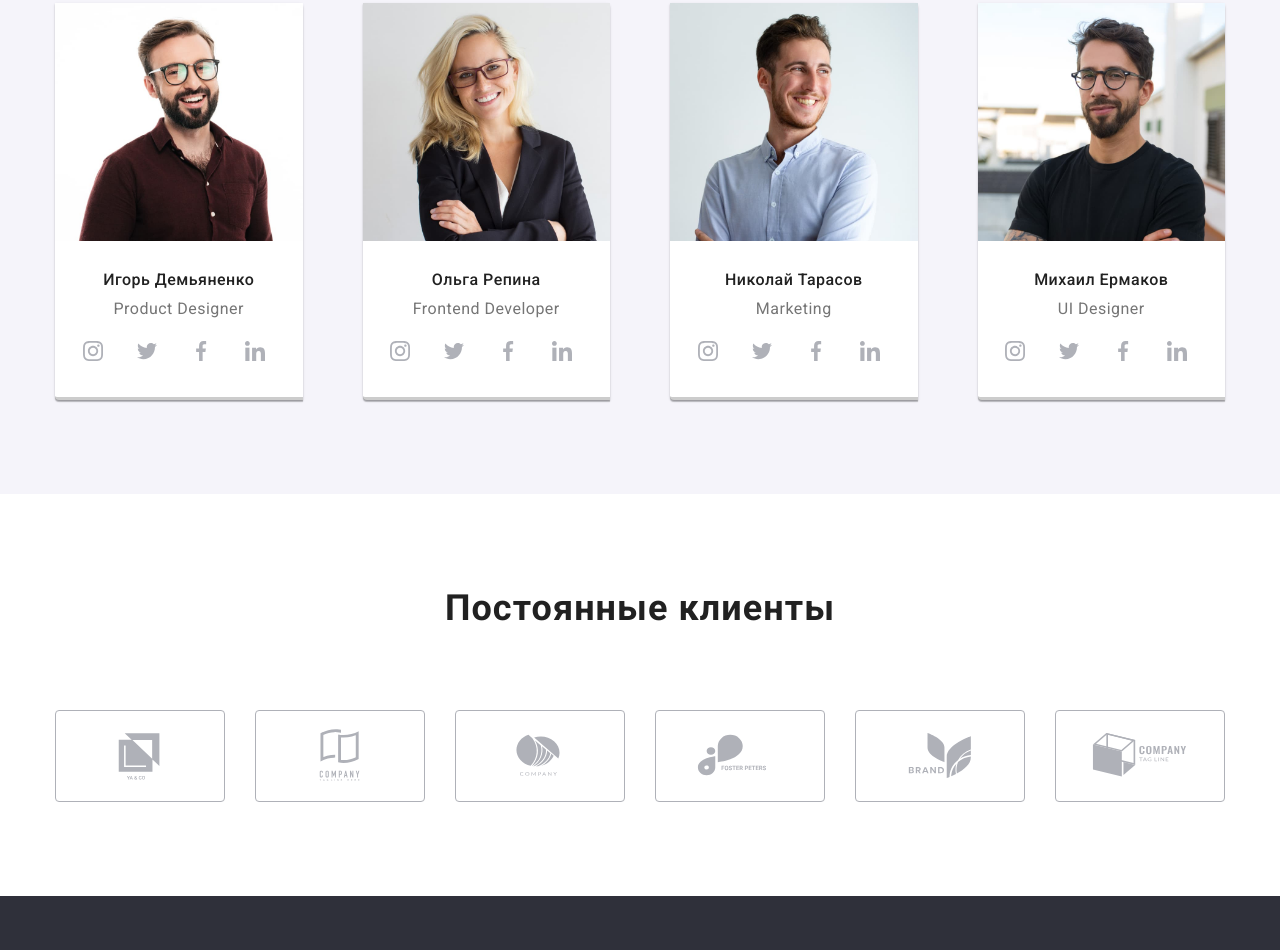
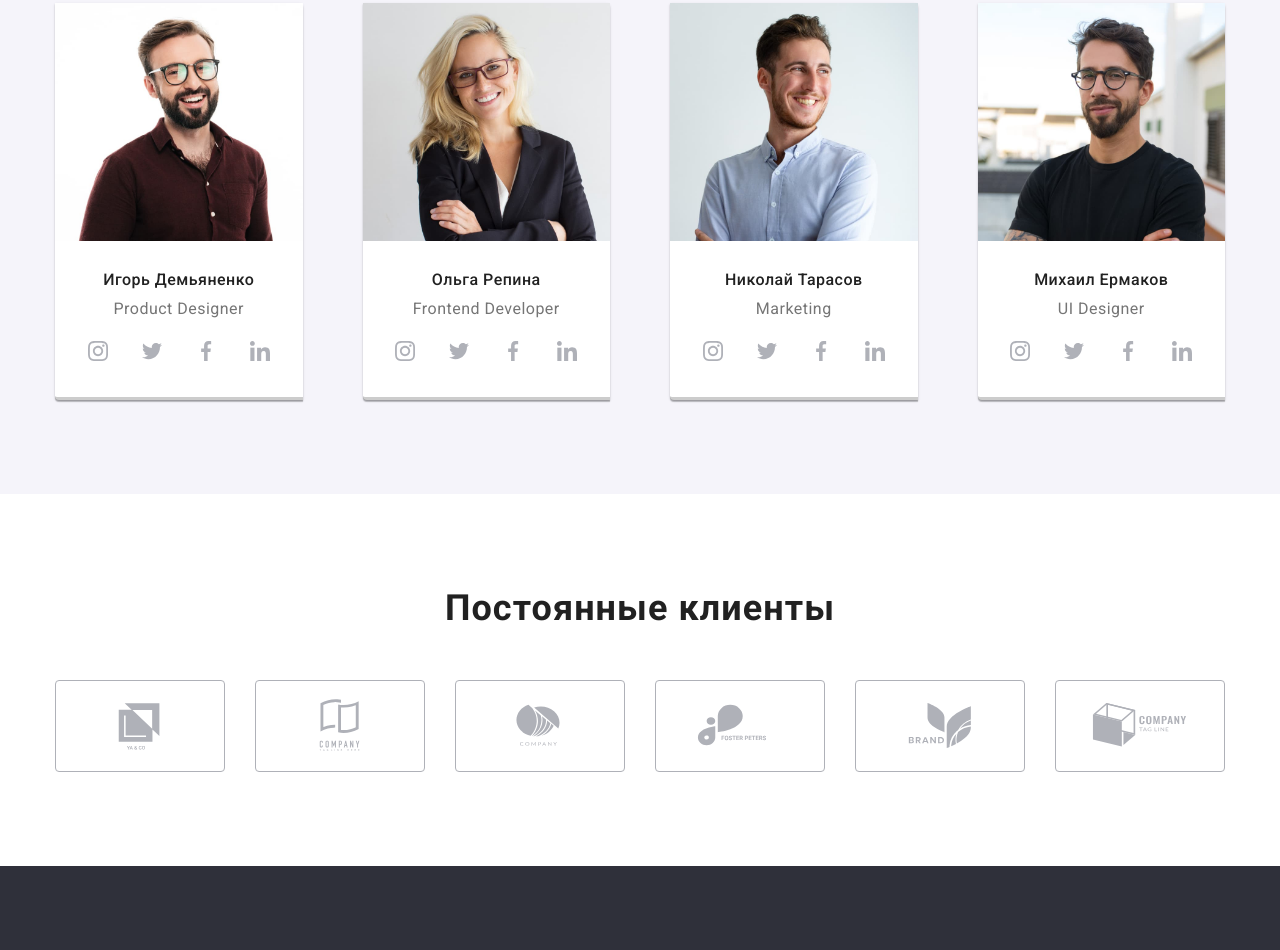
Before and after one commit to OksanaKK/goit-markup-hw-08, a plain HTML site: page index.html in a window 1280 px wide. Shown: the part 1809-2759 px from the top of the page. Drawn offline with nearby package versions, Linux system fonts and the light colour scheme.

Commit message:
mobile done

```diff
--- a/sass/layouts/_clients.scss
+++ b/sass/layouts/_clients.scss
@@ -5,6 +5,7 @@
   color: var(--title-text-color);
   letter-spacing: 0.03em;
   text-align: center;
+  margin-bottom:25px ;
 }
 
 .clients__list {
@@ -13,10 +14,11 @@
   align-items: center;
   flex-wrap: wrap;
   margin-left: -30px;
+  margin-bottom: -30px;
 }
 
 .clients__item {
-  margin-top: 30px;
+  margin-bottom: 30px;
   margin-left: 30px;
   width: 210px;
   height: 92px;
--- a/sass/layouts/_team.scss
+++ b/sass/layouts/_team.scss
@@ -24,9 +24,8 @@ background-color: #f5f4fa;
 
 
 .team__card {
-  width: 100%;
-  margin-top: 30px;
-  margin-bottom: 24px;
+  padding-top: 30px;
+  padding-bottom: 24px;
 }
 
 .team__head {
@@ -58,12 +57,10 @@ background-color: #f5f4fa;
   }
 }
 
-.social__item:not(last-child) {
+.social__item:not(:last-child) {
   margin-right: 10px;
 }
-  .team__image {
-    width: 100%;
-   }
+
 
 
 @media screen  and (min-width:768px) {
```
Also changed, not shown: css/main.css, css/main.min.css, 2 other files.
